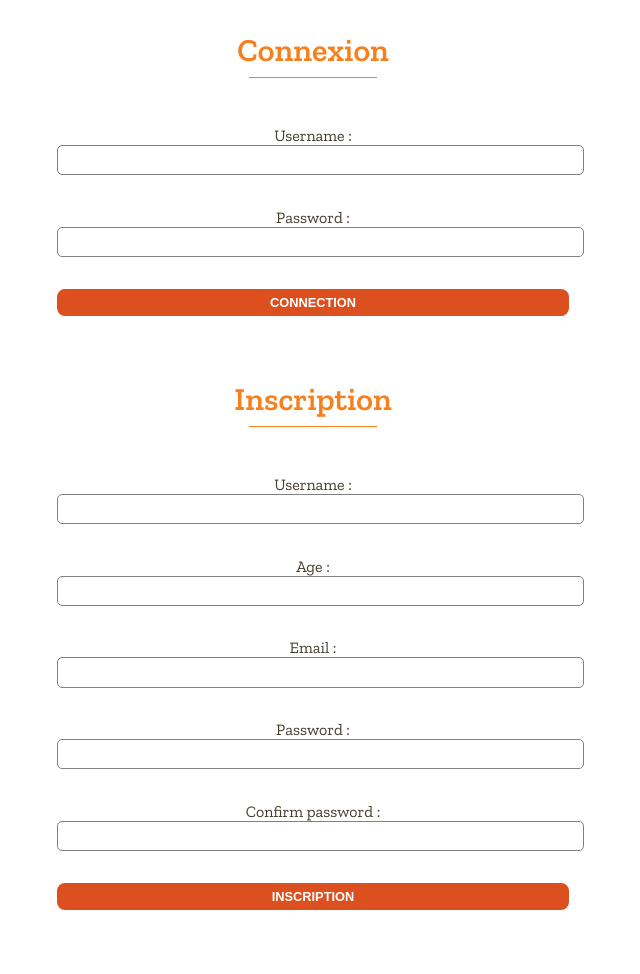
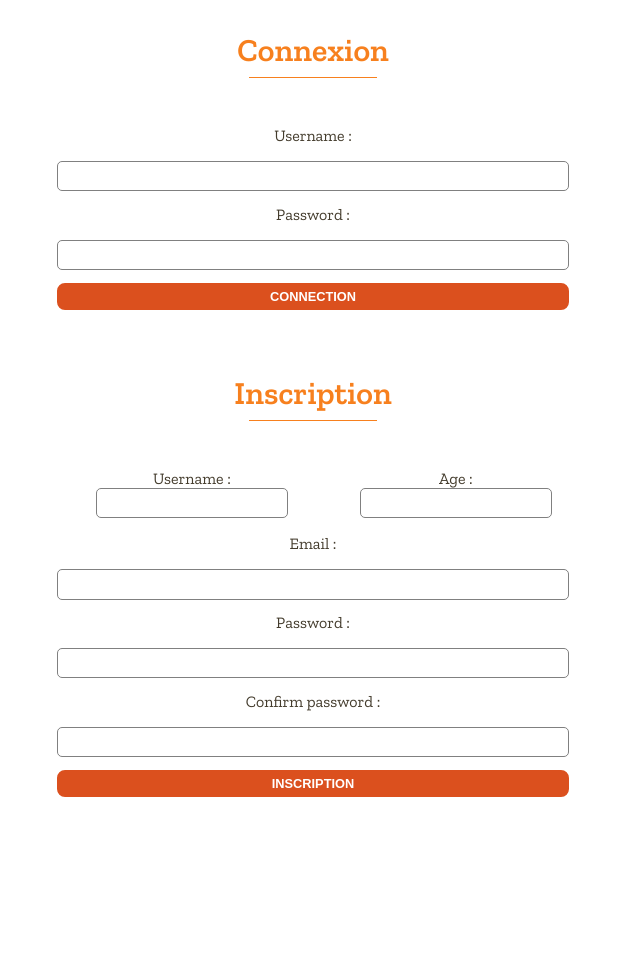
Before and after one commit to Tomy2e/burger-quiz, a PHP site: page /connect.php in a window 1280 px wide. Shown: the part 65-1039 px from the top of the page, without its empty margins (327-967 px from the left). After the commit the page ends 862 px from the top, so only its background shows below. Run offline with PHP 8.4, Linux system fonts and the light colour scheme.

Commit message:
[BKG]Autocommit Blitzkrieg

```diff
--- a/www/connect.php
+++ b/www/connect.php
@@ -83,9 +83,9 @@ else if(!empty($_POST['register_username']))
 
             <?php if(!empty($error_login)) { echo $error_login; } ?>
 
-            <form class="vbox" action="" method="post">
-                Username : <input type="text" name="login_username"/><br />
-                Password : <input type="password" name="login_password"/><br />
+            <form id="login" class="vbox" action="" method="post">
+                <label>Username : </label><input type="text" name="login_username"/>
+                <label>Password : </label><input type="password" name="login_password"/>
                 <button class="highlighted" type="submit" value="Connexion">Connection</button>
             </form>
 
@@ -93,12 +93,19 @@ else if(!empty($_POST['register_username']))
 
             <?php if(!empty($error_register)) { echo $error_register; } ?>
 
-            <form class="vbox" action="" method="post">
-                Username : <input type="text" name="register_username"/><br />
-                Age : <input type="number" name="register_age"/><br />
-                Email : <input type="email" name="register_email"/><br />
-                Password : <input type="password" name="register_password"/><br />
-                Confirm password : <input type="password" name="register_password2"/><br />
+            <form id="register" class="vbox" action="" method="post">
+                <div class="hbox">
+                    <div id="username" class="expand">
+                        <label>Username : </label><input type="text" name="register_username"/>
+                    </div>
+                    <div id="age" class="expand">
+                        <label>Age : </label><input type="number" name="register_age"/>
+                    </div>
+                </div>
+
+                <label>Email : </label><input type="email" name="register_email"/>
+                <label>Password : </label><input type="password" name="register_password"/>
+                <label>Confirm password : </label><input type="password" name="register_password2"/>
                 <button class="highlighted" type="submit" value="Inscription">Inscription</button>
             </form>
         </div>
--- a/www/css/generic-theme.css
+++ b/www/css/generic-theme.css
@@ -84,7 +84,7 @@ form
 
 input
 {
-    width: 100%;
+    /*width: 100%;*/
     max-width: 60vw;
     min-width: 10em;
 
```
